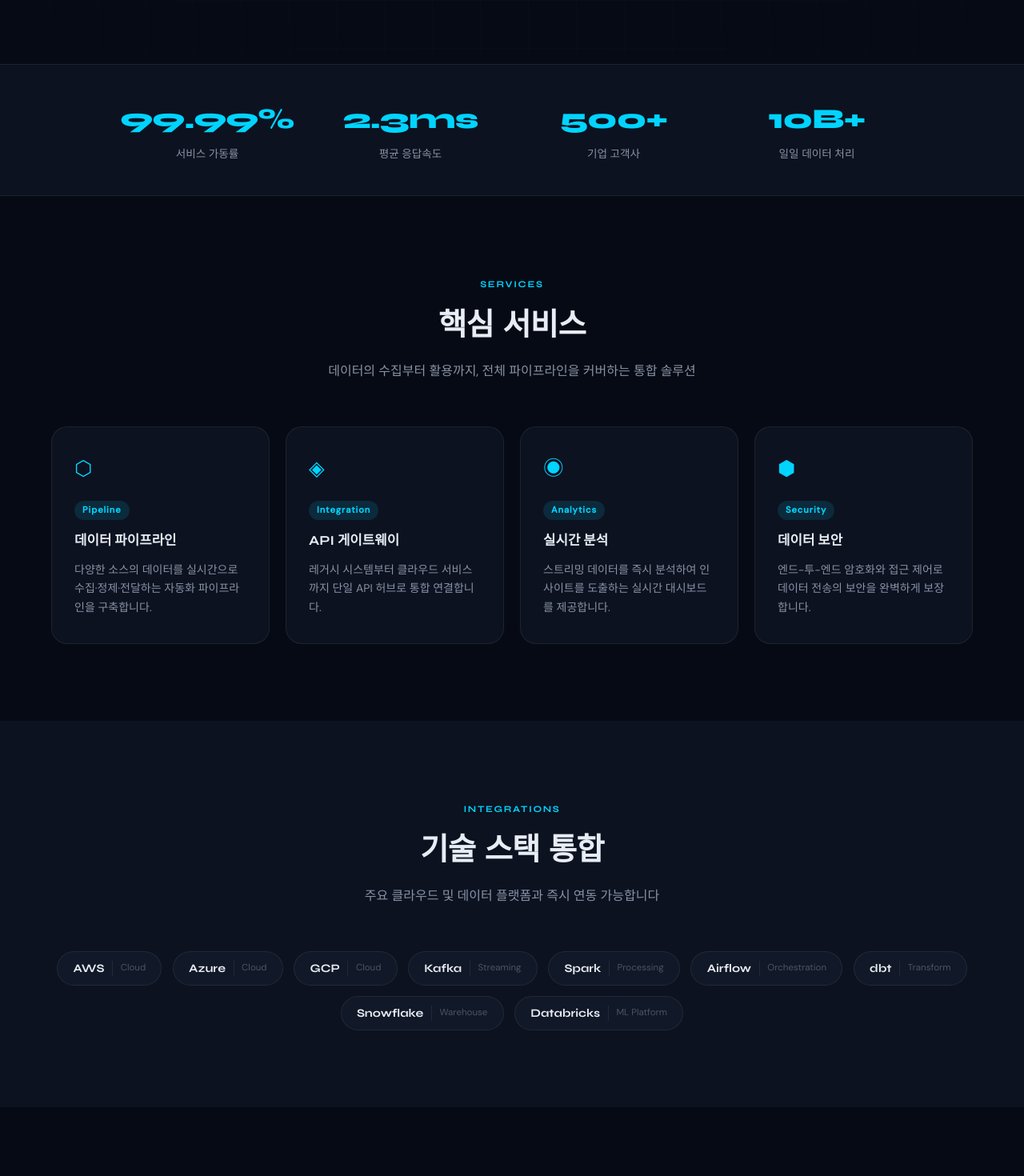
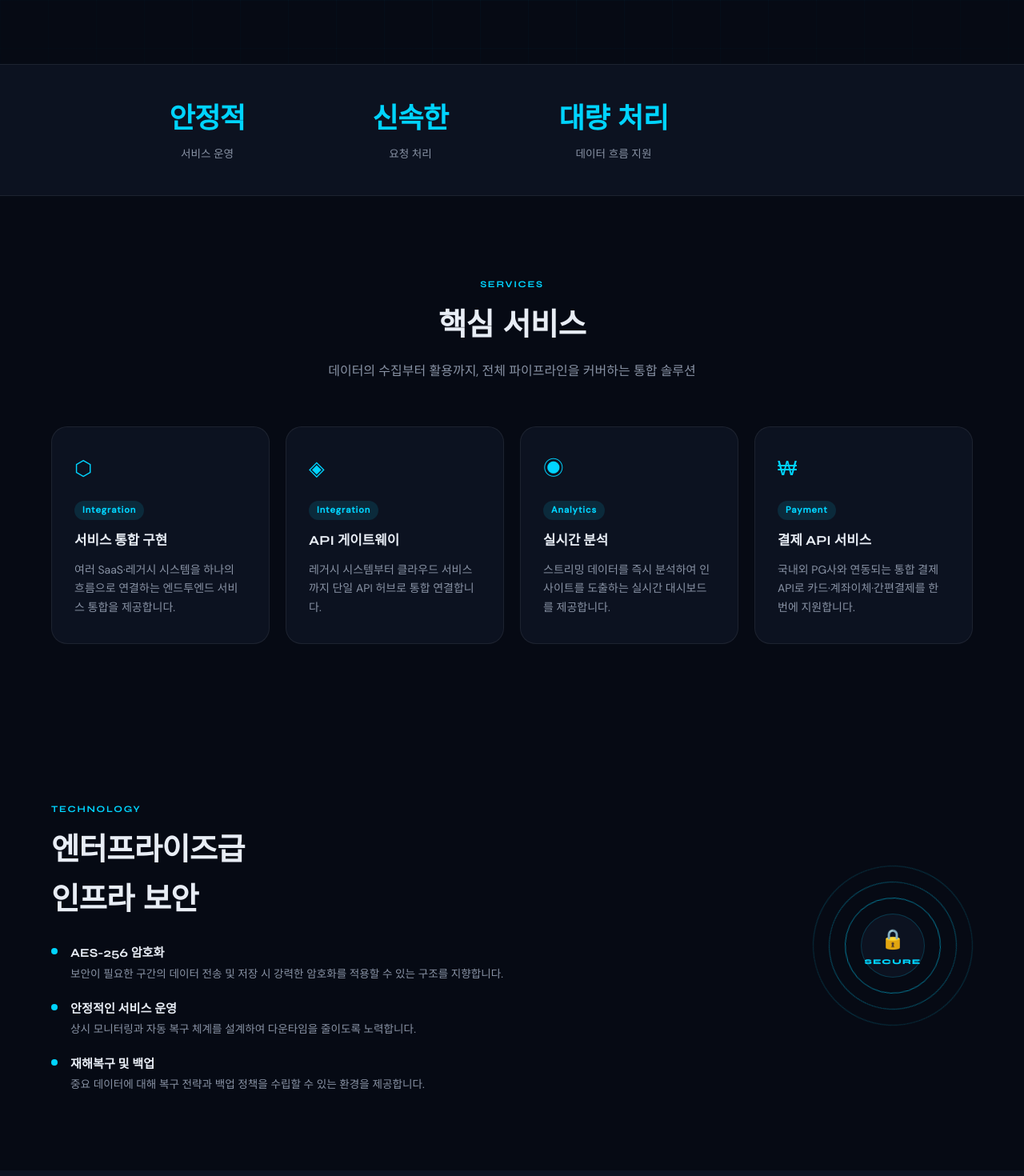
Before and after one commit to hightecbridge/dbridgehub-front-homepage, a React (Create React App) app: page / in a window 1280 px wide. Shown: the part 720-2190 px from the top of the page at 80% size. Built offline with nearby package versions, Linux system fonts and the light colour scheme.

Commit message:
first commit

```diff
--- a/public/index.html
+++ b/public/index.html
@@ -4,11 +4,11 @@
     <meta charset="utf-8" />
     <meta name="viewport" content="width=device-width, initial-scale=1" />
     <meta name="theme-color" content="#0a0e1a" />
-    <meta name="description" content="데이터 브릿지 허브 - 데이터의 흐름을 연결하는 플랫폼" />
+    <meta name="description" content="디브릿지허브 - 서비스의 흐름을 연결하는 플랫폼" />
     <link rel="preconnect" href="https://fonts.googleapis.com" />
     <link rel="preconnect" href="https://fonts.gstatic.com" crossorigin />
     <link href="https://fonts.googleapis.com/css2?family=Syne:wght@400;600;700;800&family=DM+Sans:wght@300;400;500&display=swap" rel="stylesheet" />
-    <title>데이터 브릿지 허브</title>
+    <title>디브릿지허브</title>
   </head>
   <body>
     <noscript>JavaScript를 활성화해 주세요.</noscript>
--- a/src/App.css
+++ b/src/App.css
@@ -774,3 +774,33 @@ body {
 .footer-legal { display: flex; gap: 1.25rem; }
 .footer-legal a { color: var(--text-dim); font-size: 0.8rem; text-decoration: none; }
 .footer-legal a:hover { color: var(--text-muted); }
+
+/* ─── Privacy ─── */
+.privacy-section {
+  padding: 4rem 0 5rem;
+}
+.privacy-content {
+  max-width: 800px;
+  margin: 0 auto;
+  color: var(--text-muted);
+  font-size: 0.9rem;
+  line-height: 1.7;
+}
+.privacy-content h3 {
+  font-family: var(--font-display);
+  font-size: 1rem;
+  margin: 1.5rem 0 0.5rem;
+  color: var(--text);
+}
+.privacy-content ul {
+  padding-left: 1.2rem;
+  margin-bottom: 0.75rem;
+}
+.privacy-content li {
+  margin-bottom: 0.25rem;
+}
+.privacy-meta {
+  margin-top: 1.5rem;
+  font-size: 0.8rem;
+  color: var(--text-dim);
+}
--- a/src/App.js
+++ b/src/App.js
@@ -3,18 +3,17 @@ import './App.css';
 
 const NAV_LINKS = [
   { label: '서비스', href: '#services' },
-  { label: '솔루션', href: '#solutions' },
-  { label: '기술', href: '#tech' },
   { label: '고객사례', href: '#cases' },
   { label: '문의', href: '#contact' },
+  { label: '개인정보처리방침', href: '#privacy' },
 ];
 
 const SERVICES = [
   {
     icon: '⬡',
-    title: '데이터 파이프라인',
-    desc: '다양한 소스의 데이터를 실시간으로 수집·정제·전달하는 자동화 파이프라인을 구축합니다.',
-    tag: 'Pipeline',
+    title: '서비스 통합 구현',
+    desc: '여러 SaaS·레거시 시스템을 하나의 흐름으로 연결하는 엔드투엔드 서비스 통합을 제공합니다.',
+    tag: 'Integration',
   },
   {
     icon: '◈',
@@ -29,50 +28,33 @@ const SERVICES = [
     tag: 'Analytics',
   },
   {
-    icon: '⬢',
-    title: '데이터 보안',
-    desc: '엔드-투-엔드 암호화와 접근 제어로 데이터 전송의 보안을 완벽하게 보장합니다.',
-    tag: 'Security',
+    icon: '₩',
+    title: '결제 API 서비스',
+    desc: '국내외 PG사와 연동되는 통합 결제 API로 카드·계좌이체·간편결제를 한 번에 지원합니다.',
+    tag: 'Payment',
   },
 ];
 
 const STATS = [
-  { value: '99.99%', label: '서비스 가동률' },
-  { value: '2.3ms', label: '평균 응답속도' },
-  { value: '500+', label: '기업 고객사' },
-  { value: '10B+', label: '일일 데이터 처리' },
+  { value: '안정적', label: '서비스 운영' },
+  { value: '신속한', label: '요청 처리' },
+  { value: '대량 처리', label: '데이터 흐름 지원' },
 ];
 
-const SOLUTIONS = [
-  { name: 'AWS', category: 'Cloud' },
-  { name: 'Azure', category: 'Cloud' },
-  { name: 'GCP', category: 'Cloud' },
-  { name: 'Kafka', category: 'Streaming' },
-  { name: 'Spark', category: 'Processing' },
-  { name: 'Airflow', category: 'Orchestration' },
-  { name: 'dbt', category: 'Transform' },
-  { name: 'Snowflake', category: 'Warehouse' },
-  { name: 'Databricks', category: 'ML Platform' },
-];
+const SOLUTIONS = [];
 
 const CASES = [
   {
     industry: '금융',
     title: '실시간 리스크 모니터링',
-    desc: '글로벌 금융사의 거래 데이터를 실시간 분석하여 이상 거래를 0.1초 내 탐지',
-    metric: '탐지 속도 94% 향상',
+    desc: '금융사의 거래 데이터를 근실시간으로 분석하여 이상 거래를 빠르게 탐지할 수 있도록 지원',
+    metric: '이상 징후 대응 속도 향상',
   },
   {
     industry: '커머스',
     title: '개인화 추천 엔진',
-    desc: '구매 패턴 데이터를 통합 분석하여 전환율을 극대화하는 실시간 추천 시스템 구축',
-    metric: '전환율 3.2배 증가',
-  },
-  {
-    industry: '제조',
-    title: '스마트 팩토리 IIoT',
-    desc: '공장 내 수천 개 센서 데이터를 통합 수집·분석하여 설비 고장을 사전 예측',
-    metric: '다운타임 78% 감소',
+    desc: '구매 패턴 데이터를 통합 분석하여 개인화 추천 품질을 높이는 추천 환경을 제공합니다',
+    metric: '전환율 개선에 기여',
   },
 ];
 
@@ -110,7 +92,7 @@ function Navbar() {
       <div className="nav-inner">
         <a className="nav-logo" href="#top" onClick={() => window.scrollTo({ top: 0, behavior: 'smooth' })}>
           <span className="logo-mark">DBH</span>
-          <span className="logo-text">데이터 브릿지 허브</span>
+          <span className="logo-text">디브릿지허브</span>
         </a>
         <ul className="nav-links">
           {NAV_LINKS.map(l => (
@@ -146,7 +128,7 @@ function Hero() {
       <div className={`hero-content ${inView ? 'visible' : ''}`}>
         <div className="hero-badge">Enterprise Data Platform</div>
         <h1 className="hero-title">
-          데이터의 흐름을<br />
+          서비스의 흐름을<br />
           <span className="hero-accent">하나로 연결</span>합니다
         </h1>
         <p className="hero-desc">
@@ -285,29 +267,6 @@ function Services() {
   );
 }
 
-function Solutions() {
-  const [ref, inView] = useInView();
-  return (
-    <section className="solutions-section" id="solutions" ref={ref}>
-      <div className="section-inner">
-        <div className={`section-header ${inView ? 'visible' : ''}`}>
-          <span className="section-tag">INTEGRATIONS</span>
-          <h2 className="section-title">기술 스택 통합</h2>
-          <p className="section-desc">주요 클라우드 및 데이터 플랫폼과 즉시 연동 가능합니다</p>
-        </div>
-        <div className="solutions-grid">
-          {SOLUTIONS.map((s, i) => (
-            <div key={i} className={`solution-chip ${inView ? 'visible' : ''}`} style={{ animationDelay: `${i * 0.07}s` }}>
-              <span className="chip-name">{s.name}</span>
-              <span className="chip-cat">{s.category}</span>
-            </div>
-          ))}
-        </div>
-      </div>
-    </section>
-  );
-}
-
 function Tech() {
   const [ref, inView] = useInView();
   return (
@@ -318,10 +277,9 @@ function Tech() {
           <h2 className="section-title">엔터프라이즈급<br />인프라 보안</h2>
           <ul className="tech-list">
             {[
-              ['AES-256 암호화', '모든 데이터 전송 및 저장 시 군사급 암호화 적용'],
-              ['SOC 2 Type II 인증', '국제 보안 표준 준수 및 정기 감사 완료'],
-              ['99.99% SLA 보장', '24/7 모니터링과 자동 복구로 다운타임 최소화'],
-              ['멀티 리전 DR', '재해복구 자동화로 데이터 손실 없는 비즈니스 연속성'],
+              ['AES-256 암호화', '보안이 필요한 구간의 데이터 전송 및 저장 시 강력한 암호화를 적용할 수 있는 구조를 지향합니다.'],
+              ['안정적인 서비스 운영', '상시 모니터링과 자동 복구 체계를 설계하여 다운타임을 줄이도록 노력합니다.'],
+              ['재해복구 및 백업', '중요 데이터에 대해 복구 전략과 백업 정책을 수립할 수 있는 환경을 제공합니다.'],
             ].map(([title, desc], i) => (
               <li key={i} className={`tech-item ${inView ? 'visible' : ''}`} style={{ animationDelay: `${0.2 + i * 0.1}s` }}>
                 <span className="tech-dot" />
@@ -357,7 +315,7 @@ function Cases() {
         <div className={`section-header ${inView ? 'visible' : ''}`}>
           <span className="section-tag">CASE STUDIES</span>
           <h2 className="section-title">고객 성공 사례</h2>
-          <p className="section-desc">다양한 산업에서 입증된 데이터 브릿지 허브의 성과</p>
+          <p className="section-desc">다양한 산업에서 입증된 디브릿지허브의 성과</p>
         </div>
         <div className="cases-grid">
           {CASES.map((c, i) => (
@@ -368,6 +326,78 @@ function Cases() {
               <div className="case-metric">{c.metric}</div>
             </div>
           ))}
+        </div>
+      </div>
+    </section>
+  );
+}
+
+function Privacy() {
+  const [ref, inView] = useInView();
+  return (
+    <section className="privacy-section" id="privacy" ref={ref}>
+      <div className="section-inner">
+        <div className={`section-header ${inView ? 'visible' : ''}`}>
+          <span className="section-tag">PRIVACY</span>
+          <h2 className="section-title">개인정보 처리방침</h2>
+          <p className="section-desc">
+            디브릿지허브(이하 &quot;회사&quot;)는 이용자의 개인정보를 소중하게 생각하며, 관련 법령을 준수하기 위해 노력합니다.
+          </p>
+        </div>
+        <div className={`privacy-content ${inView ? 'visible' : ''}`}>
+          <h3>1. 수집하는 개인정보의 항목 및 수집 방법</h3>
+          <p>
+            회사는 문의 및 상담을 위해 아래와 같은 정보를 제공받을 수 있습니다. 현재 웹사이트의 문의 양식은 브라우저 화면 내에서만 동작하며, 별도의 서버로 자동 저장 또는 전송되는 기능은 제공하지 않습니다.
+          </p>
+          <ul>
+            <li>필수 항목: 담당자명, 회사명, 이메일 주소</li>
+            <li>선택 항목: 문의 내용</li>
+          </ul>
+
+          <h3>2. 개인정보의 수집 및 이용 목적</h3>
+          <p>회사는 이용자가 별도의 연락 수단(이메일, 전화 등)을 통해 정보를 전달하는 경우, 이를 다음의 목적 범위 내에서만 이용합니다.</p>
+          <ul>
+            <li>서비스 및 솔루션 관련 문의에 대한 상담 및 회신</li>
+            <li>서비스 제안, 도입 검토를 위한 커뮤니케이션</li>
+            <li>계약 체결 및 이행을 위한 연락</li>
+          </ul>
+
+          <h3>3. 개인정보의 보유 및 이용 기간</h3>
+          <p>
+            회사는 이용자의 개인정보를 이용 목적 달성을 위해 필요한 기간 동안만 보유·이용하며, 관련 법령에서 별도의 보존 기간을 정하고 있는 경우에는 그에 따릅니다. 구체적인 보유 기간은 개별 계약 또는 안내를 통해 별도로 고지할 수 있습니다.
+          </p>
+
+          <h3>4. 개인정보의 제3자 제공 및 처리 위탁</h3>
+          <p>
+            회사는 이용자의 동의 없이 개인정보를 외부에 제공하지 않습니다. 향후 서비스 제공을 위해 이메일 발송·시스템 운영 등을 외부 전문 업체에 위탁할 필요가 있는 경우, 관련 법령에 따른 동의 절차 및 안전한 관리 조치를 마련한 뒤 위탁 여부와 내용을 안내하겠습니다.
+          </p>
+
+          <h3>5. 이용자의 권리와 행사 방법</h3>
+          <p>
+            이용자는 언제든지 자신의 개인정보에 대한 열람, 정정, 삭제, 처리정지를 요청할 수 있습니다. 관련 요청은 아래 연락처로 문의해 주시기 바랍니다.
+          </p>
+          <ul>
+            <li>이메일: apporty@gmail.com</li>
+            <li>전화: 010-5029-9455</li>
+          </ul>
+
+          <h3>6. 개인정보의 안전성 확보 조치</h3>
+          <p>회사는 개인정보의 안전한 처리를 위하여 합리적인 보호 조치를 마련하기 위해 노력합니다.</p>
+          <ul>
+            <li>접근 권한 관리 및 최소 권한 원칙 적용</li>
+            <li>암호화 및 네트워크 보안 조치</li>
+            <li>정기적인 보안 점검 및 내부 관리 계획 수립</li>
+          </ul>
+
+          <h3>7. 개인정보 처리방침의 변경</h3>
+          <p>
+            본 개인정보 처리방침은 관련 법령, 회사 정책, 서비스 내용의 변경에 따라 수정될 수 있으며, 중요한 변경 사항이 있을 경우 홈페이지를 통해 공지합니다.
+          </p>
+
+          <p className="privacy-meta">
+            시행일: 2025-01-01<br />
+            최종 수정일: 2025-01-01
+          </p>
         </div>
       </div>
     </section>
@@ -431,14 +461,14 @@ function Contact() {
               <span className="info-icon">📧</span>
               <div>
                 <strong>이메일</strong>
-                <p>contact@databridgehub.kr</p>
+                <p>apporty@gmail.com</p>
               </div>
             </div>
             <div className="info-item">
               <span className="info-icon">📞</span>
               <div>
                 <strong>전화</strong>
-                <p>02-1234-5678</p>
+                <p>010-5029-9455</p>
               </div>
             </div>
             <div className="info-item">
@@ -461,37 +491,33 @@ function Footer() {
       <div className="footer-inner">
         <div className="footer-brand">
           <span className="logo-mark">DBH</span>
-          <span className="logo-text">데이터 브릿지 허브</span>
-          <p>데이터의 흐름을 연결하는 엔터프라이즈 플랫폼</p>
+          <span className="logo-text">디브릿지허브</span>
+          <p>서비스의 흐름을 연결하는 엔터프라이즈 플랫폼</p>
         </div>
         <div className="footer-links">
           <div className="footer-col">
             <strong>서비스</strong>
-            <a href="#services">데이터 파이프라인</a>
+            <a href="#services">서비스 통합 구현</a>
             <a href="#services">API 게이트웨이</a>
             <a href="#services">실시간 분석</a>
-            <a href="#services">데이터 보안</a>
+            <a href="#services">결제 API 서비스</a>
           </div>
           <div className="footer-col">
             <strong>회사</strong>
             <a href="#cases">고객 사례</a>
             <a href="#tech">기술 소개</a>
-            <a href="#contact">파트너십</a>
-            <a href="#contact">채용</a>
           </div>
           <div className="footer-col">
             <strong>지원</strong>
             <a href="#contact">문의하기</a>
             <a href="#contact">기술 지원</a>
-            <a href="#contact">문서 센터</a>
-            <a href="#contact">커뮤니티</a>
           </div>
         </div>
       </div>
       <div className="footer-bottom">
-        <p>© 2025 데이터 브릿지 허브. All rights reserved.</p>
+        <p>© 2025 디브릿지허브. All rights reserved.</p>
         <div className="footer-legal">
-          <a href="#top">개인정보처리방침</a>
+          <a href="#privacy">개인정보처리방침</a>
           <a href="#top">이용약관</a>
         </div>
       </div>
@@ -500,15 +526,27 @@ function Footer() {
 }
 
 export default function App() {
+  useEffect(() => {
+    if (window.location.hash) {
+      const target = document.querySelector(window.location.hash);
+      if (target) {
+        // 초기 렌더가 끝난 뒤 스크롤되도록 약간 지연
+        setTimeout(() => {
+          target.scrollIntoView({ behavior: 'smooth' });
+        }, 0);
+      }
+    }
+  }, []);
+
   return (
     <div className="app">
       <Navbar />
       <Hero />
       <Stats />
       <Services />
-      <Solutions />
       <Tech />
       <Cases />
+      <Privacy />
       <Contact />
       <Footer />
     </div>
```
